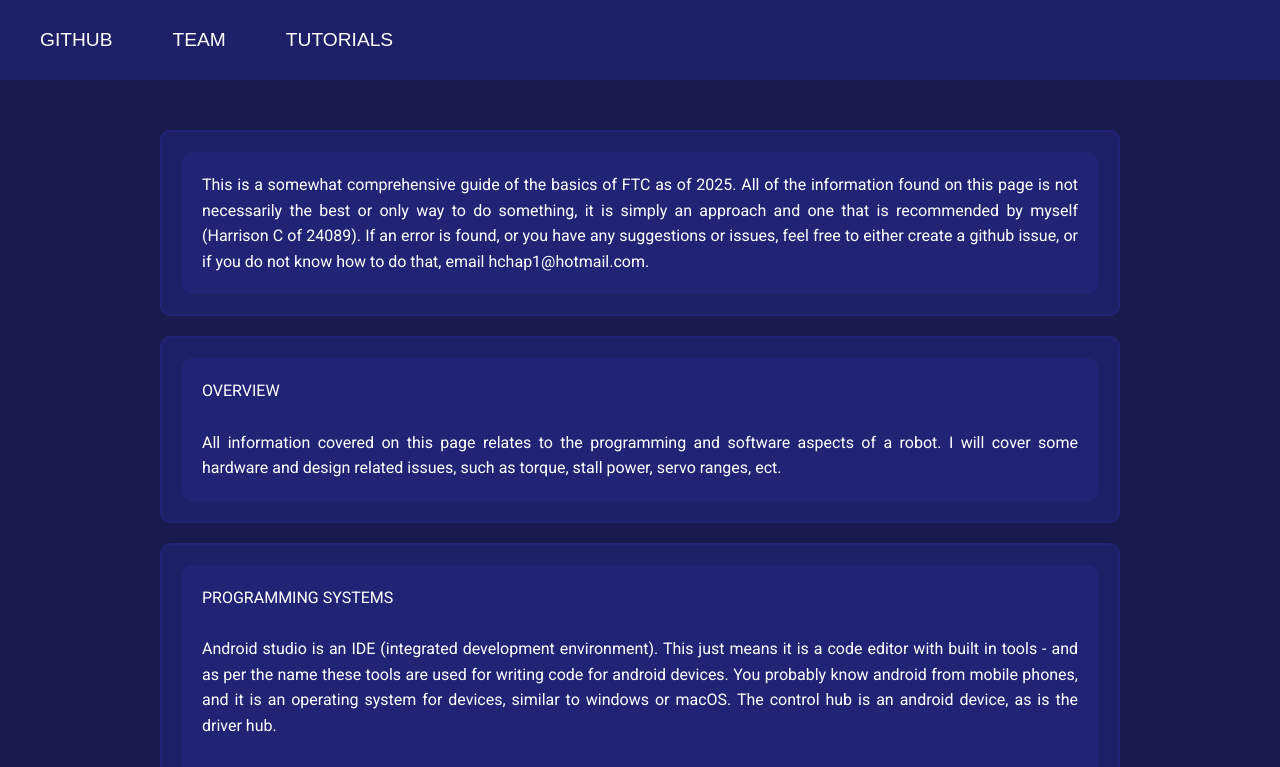
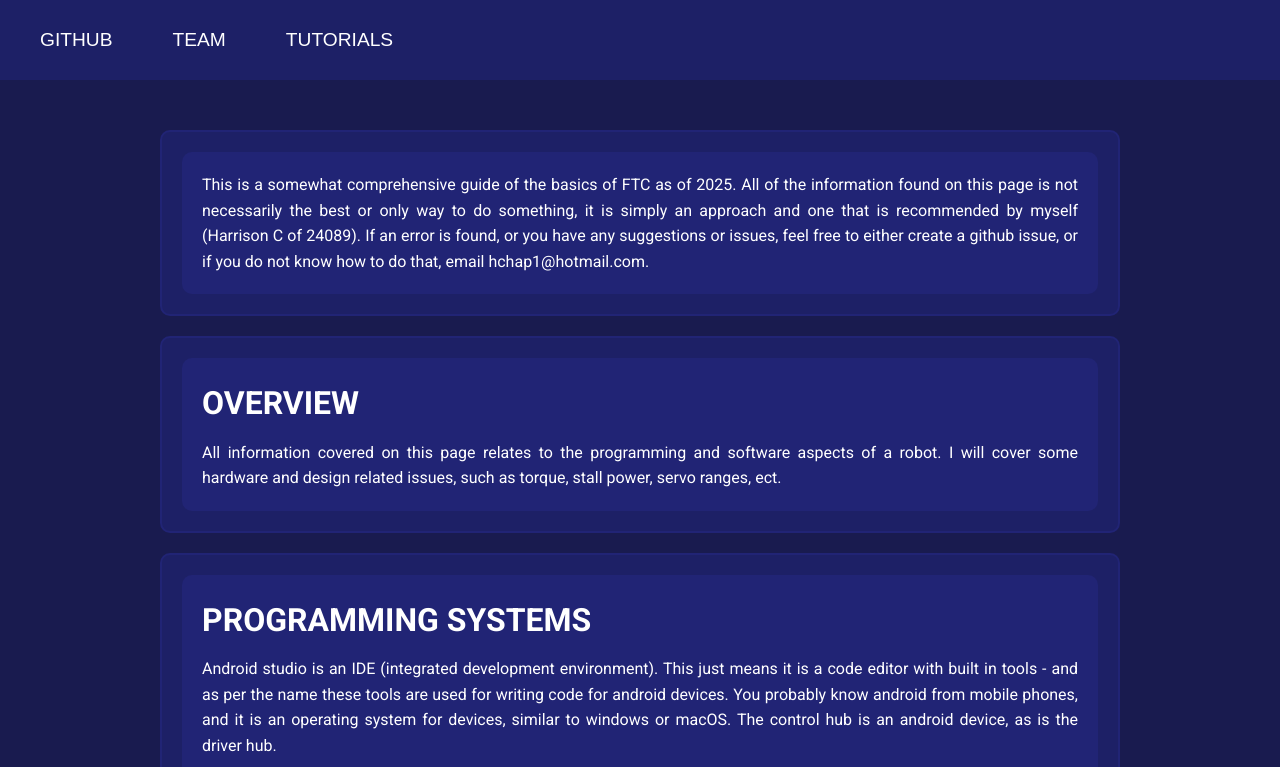
Before and after one commit to ParadoxIsCoding/ironlionsftc.github.io, a plain HTML site: page tutorials.html in a window 1280 px wide. Shown: the top 767 px of the page. Drawn offline with Linux system fonts and the light colour scheme.

Commit message:
bolded and increased the size of titles

```diff
--- a/style.css
+++ b/style.css
@@ -75,6 +75,12 @@
     text-align: justify;
   }
 
+  .section_heading {
+    font-size: 2rem;
+    font-weight: 700;
+    margin-bottom: 10px;
+  }
+
   img {
     max-width: 100%;
     border-radius: 10px;
--- a/tutorials.html
+++ b/tutorials.html
@@ -28,14 +28,14 @@
 
       <div class="image_and_text_container">
         <div class="text_column">
-          OVERVIEW<br><br>
+          <h2 class="section_heading">OVERVIEW</h2>
           All information covered on this page relates to the programming and software aspects of a robot. I will cover some hardware and design related issues, such as torque, stall power, servo ranges, ect.<br>
         </div>
       </div>
 
       <div class="image_and_text_container">
         <div class="text_column">
-          PROGRAMMING SYSTEMS<br><br>
+          <h2 class="section_heading">PROGRAMMING SYSTEMS</h2>
           Android studio is an IDE (integrated development environment). This just means it is a code editor with built in tools - and as per the name these tools are used for writing code for android devices. You probably know android from mobile phones, and it is an operating system for devices, similar to windows or macOS. The control hub is an android device, as is the driver hub.<br><br>
           The actual programming language that you use to program the robot can be one of the four following.<br>
           <ul>
@@ -68,7 +68,7 @@
 
       <div class="image_and_text_container">
         <div class="text_column">
-          GRADLE<br><br>
+          <h2 class="section_heading">GRADLE</h2>
           Gradle is the build toolchain for Java used by FTC. It can be extremely hard to work with if you don't know what you are doing. Gradle is managed across about 5 different files in different formats, with specific legacy versions required for FTC.
           <br><br>
           You do not need to worry about the Gradle version. If you never touch it, you will be fine. The best rule of thumb for this is that you don't make gradle work with your project, you make your project work with gradle. Out of the box, it will not function. This is because the default java version on android studio is java 23 as of writing this. The gradle version you are forced to work with requires you to use java 17. You will need WiFi for this, and it is best to do it at home to avoid issues with school internet. Here are the steps to ensure you have the correct java version.<br><br>
```
